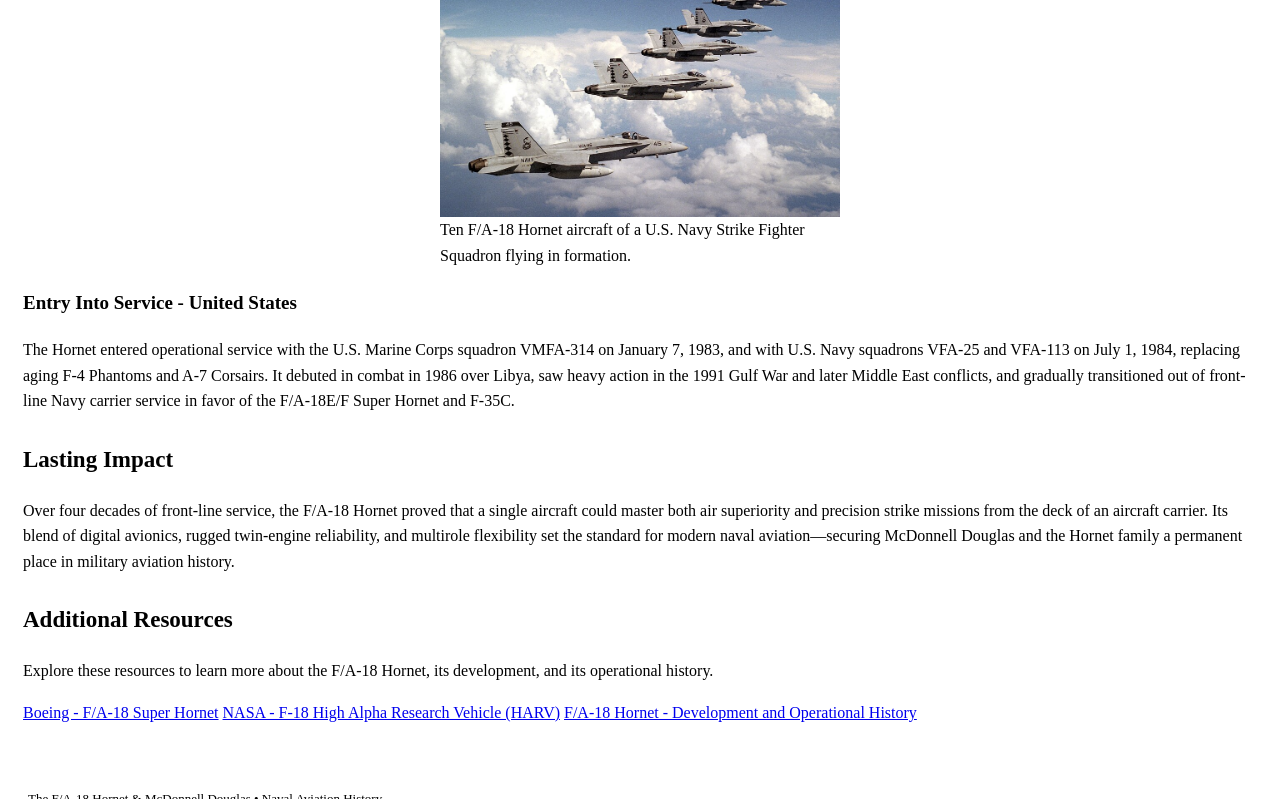
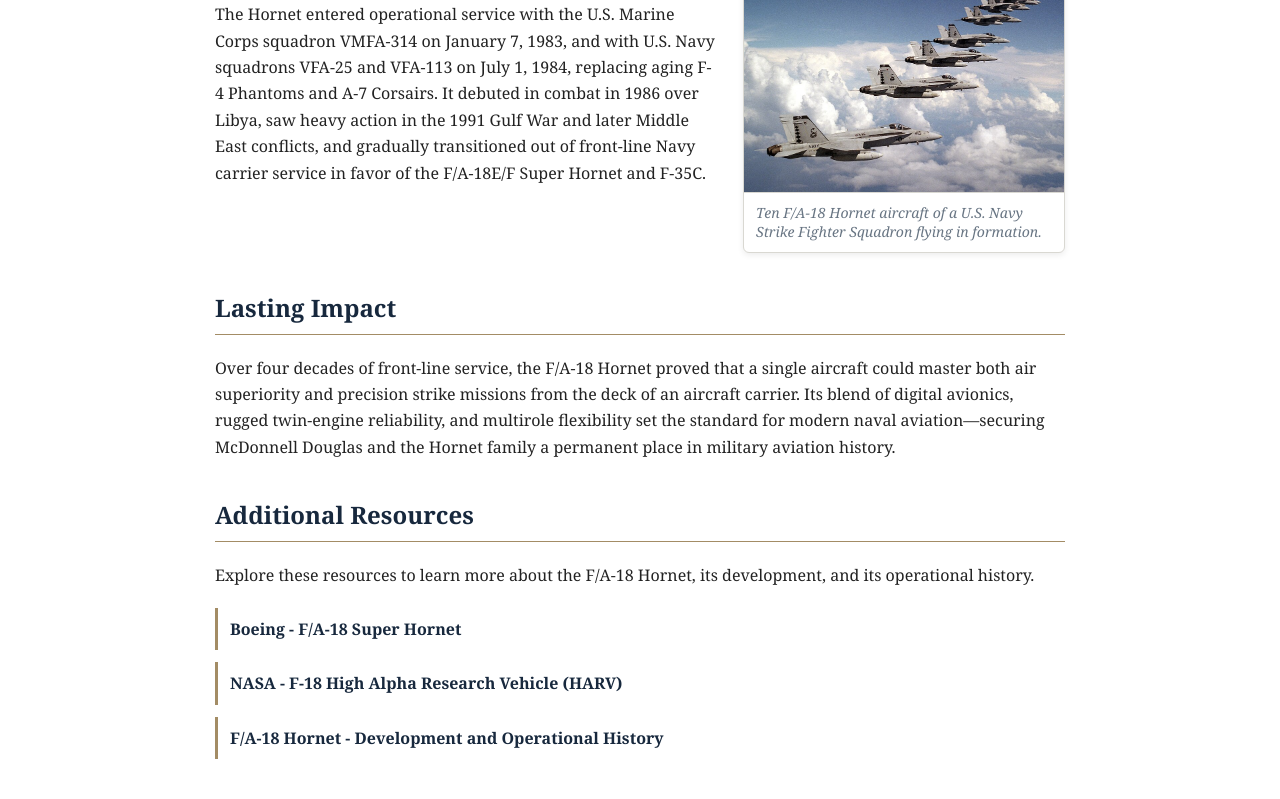
Before and after one commit to realtriplec-ai/fa18-hornet, a plain HTML site: page index.html in a window 1280 px wide. Shown: the part 2001-2800 px from the top of the page. Drawn offline with Linux system fonts and the light colour scheme.

Commit message:
Restored styling and improved mobile layout

```diff
--- a/style.css
+++ b/style.css
@@ -1,3 +1,113 @@
+
+body {
+  max-width: 850px;
+  margin: 0 auto;
+  padding: 30px 20px;
+  font-family: Georgia, "Times New Roman", serif;
+  background-color: #FFFFFF;
+  color: #222;
+  line-height: 1.65;
+}
+
+h1 {
+  text-align: center;
+  color: #17283D;
+}
+
+h2 {
+  color: #17283D;
+  margin-top: 35px;
+  padding-bottom: 6px;
+  border-bottom: 1px solid #A38C65;
+}
+
+h3 {
+  color: #30445B;
+  margin-bottom: 8px;
+}
+
+.split-section {
+  display: flex;
+  align-items: flex-start;
+  gap: 25px;
+  margin-bottom: 20px;
+}
+
+.split-section.image-right {
+  flex-direction: row-reverse;
+}
+
+.split-section .photo-card {
+  flex: 0 0 320px;
+  margin: 0;
+}
+
+.split-text h3 {
+  margin-top: 0;
+}
+
+.photo-card {
+  width: 320px;
+  background-color: #FFFFFF;
+  border: 1px solid #D9D8D2;
+  border-radius: 6px;
+  overflow: hidden;
+  box-shadow: 0 2px 6px rgba(0, 0, 0, 0.08);
+}
+
+.photo-card img {
+  width: 100%;
+  height: auto;
+  display: block;
+}
+
+.photo-card figcaption {
+  padding: 10px 12px;
+  font-size: 0.88em;
+  font-style: italic;
+  color: #687583;
+  line-height: 1.4;
+  text-align: left;
+  border-top: 1px solid #D9D8D2;
+}
+
+.resource-links {
+  display: flex;
+  flex-direction: column;
+  gap: 12px;
+  margin: 20px 0 35px;
+}
+
+.resource-links a {
+  color: #17283D;
+  text-decoration: none;
+  font-weight: bold;
+  border-left: 3px solid #A38C65;
+  padding: 8px 12px;
+}
+
+.resource-links a:hover {
+  color: #A38C65;
+  text-decoration: underline;
+}
+
+.page-footer {
+  margin-top: 50px;
+  padding-top: 15px;
+  border-top: 1px solid #A38C65;
+  text-align: center;
+  font-size: 0.85em;
+  color: #687583;
+}
+
+.author-credit {
+  margin-top: 4px;
+  font-weight: bold;
+  color: #17283D;
+}
+
+@media (max-width: 700px) {
+
   body {
     padding: 15px;
     font-size: 16px;
@@ -54,5 +164,5 @@
     font-size: 13px;
     padding: 15px 5px;
   }
-@media (max-width: 700px) {
+
 }
```
